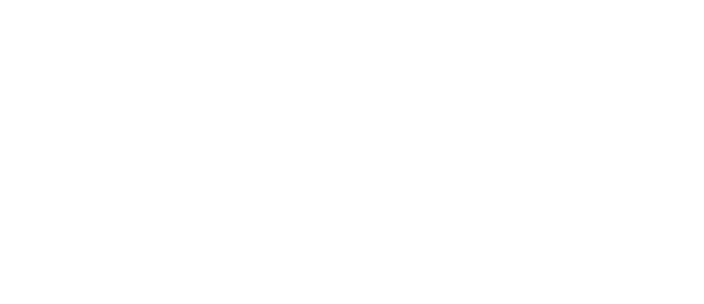
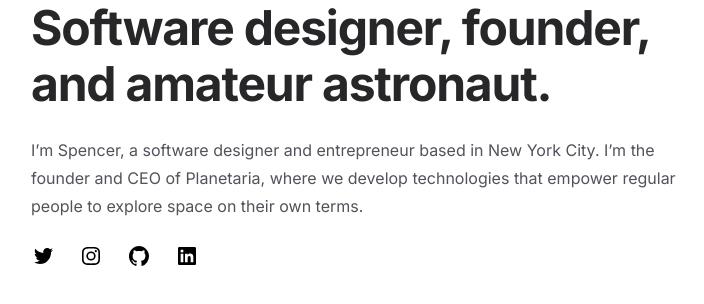
Before and after one commit to stoicaandrei/stoica.dev-v3, a Next.js app: page / in a window 1280 px wide. Shown: the top 304 px of the page, without its empty margins (97-801 px from the left). Built offline with nearby package versions, Linux system fonts and the light colour scheme.

Commit message:
Add social icons to page

```diff
--- a/src/app/page.tsx
+++ b/src/app/page.tsx
@@ -1,4 +1,6 @@
+import { Container, Icon } from '@/atoms';
 import Head from 'next/head';
+import Link from 'next/link';
 
 export default function Home() {
   return (
@@ -10,6 +12,33 @@ export default function Home() {
           content="Highly motivated and very passionate React Full Stack Developer 5 years of experience in Typescript, React, Next.js, Tailwind CSS, Ant Design, Node js, PostgreSQL, MongoDB"
         />
       </Head>
+      <Container>
+        <div className="max-w-2xl">
+          <h1 className="text-4xl font-bold tracking-tight text-zinc-800 dark:text-zinc-100 sm:text-5xl">
+            Software designer, founder, and amateur astronaut.
+          </h1>
+          <p className="mt-6 text-base text-zinc-600 dark:text-zinc-400">
+            I’m Spencer, a software designer and entrepreneur based in New York
+            City. I’m the founder and CEO of Planetaria, where we develop
+            technologies that empower regular people to explore space on their
+            own terms.
+          </p>
+          <div className="mt-6 flex gap-6">
+            <Link href="https://twitter.com">
+              <Icon icon="twitter" className="w-6 h-6" />
+            </Link>
+            <Link href="https://instagram.com">
+              <Icon icon="instagram" className="w-6 h-6" />
+            </Link>
+            <Link href="https://github.com">
+              <Icon icon="github" className="w-6 h-6" />
+            </Link>
+            <Link href="https://linkedin.com">
+              <Icon icon="linkedin" className="w-6 h-6" />
+            </Link>
+          </div>
+        </div>
+      </Container>
     </>
   );
 }
```
